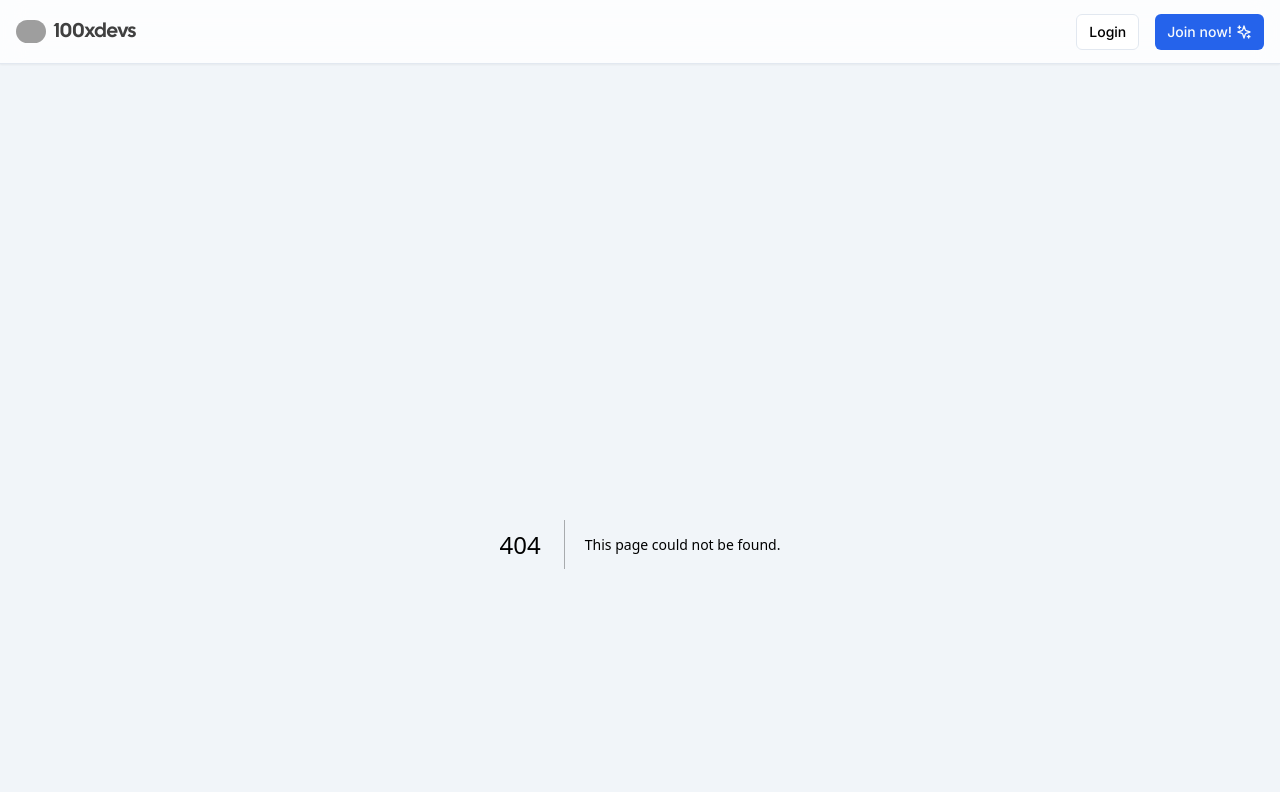
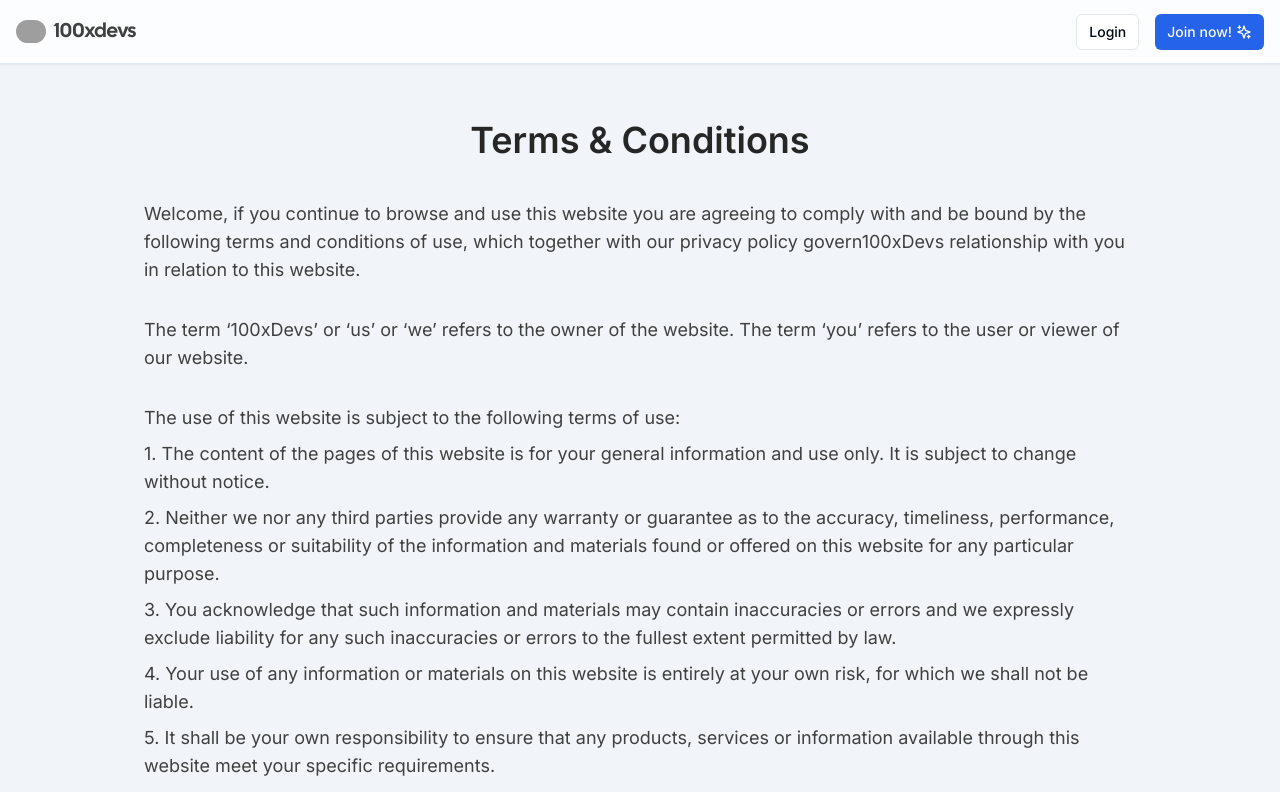
Before and after one commit to tanayvaswani/100xdevs-website, a Next.js app: page /tnc in a window 1280 px wide. Before the commit this address had no page. Shown: the top 792 px of the page. Built offline with nearby package versions, Linux system fonts and the light colour scheme; grey boxes are pictures that could not be loaded.

Commit message:
feat: tnc page

```diff
--- /dev/null
+++ b/app/(policy)/tnc/page.tsx
@@ -0,0 +1,32 @@
+import { tncContent } from "@/components/footer/tnc/tnc-content";
+
+const TermsAndConditionsPage = () => {
+  return (
+    <main className="flex flex-col items-start justify-center -mt-6 mb-12 px-4 md:px-36">
+      <h1 className="text-3xl md:text-4xl font-semibold text-neutral-800 mb-4 md:mb-6 w-full text-center md:max-w-screen-2xl mx-auto">
+        Terms & Conditions
+      </h1>
+      {tncContent.map((item) => {
+        return (
+          <div
+            className="my-4 text-neutral-700 font-normal text-lg"
+            key={item.id}
+          >
+            <p>{item.description}</p>
+            {item.points?.map((point) => {
+              return (
+                <p className="my-2" key={point.id}>
+                  {point.id}
+                  {". "}
+                  {point.description}
+                </p>
+              );
+            })}
+          </div>
+        );
+      })}
+    </main>
+  );
+};
+
+export default TermsAndConditionsPage;
--- /dev/null
+++ b/components/footer/tnc/tnc-content.ts
@@ -0,0 +1,79 @@
+export const tncContent = [
+  {
+    id: 1,
+    description:
+      "Welcome, if you continue to browse and use this website you are agreeing to comply with and be bound by the following terms and conditions of use, which together with our privacy policy govern100xDevs relationship with you in relation to this website.",
+  },
+  {
+    id: 2,
+    description:
+      "The term ‘100xDevs’ or ‘us’ or ‘we’ refers to the owner of the website. The term ‘you’ refers to the user or viewer of our website.",
+  },
+  {
+    id: 3,
+    description:
+      "The use of this website is subject to the following terms of use:",
+    points: [
+      {
+        id: 1,
+        description:
+          "The content of the pages of this website is for your general information and use only. It is subject to change without notice.",
+      },
+      {
+        id: 2,
+        description:
+          "Neither we nor any third parties provide any warranty or guarantee as to the accuracy, timeliness, performance, completeness or suitability of the information and materials found or offered on this website for any particular purpose.",
+      },
+      {
+        id: 3,
+        description:
+          "You acknowledge that such information and materials may contain inaccuracies or errors and we expressly exclude liability for any such inaccuracies or errors to the fullest extent permitted by law.",
+      },
+      {
+        id: 4,
+        description:
+          "Your use of any information or materials on this website is entirely at your own risk, for which we shall not be liable.",
+      },
+      {
+        id: 5,
+        description:
+          "It shall be your own responsibility to ensure that any products, services or information available through this website meet your specific requirements.",
+      },
+      {
+        id: 6,
+        description:
+          "This website contains material which is owned by or licensed to us. This material includes, but is not limited to, the design, layout, look, appearance and graphics.",
+      },
+      {
+        id: 7,
+        description:
+          "Reproduction is prohibited other than in accordance with the copyright notice, which forms part of these terms and conditions.",
+      },
+      {
+        id: 8,
+        description:
+          "All trademarks reproduced in this website which is not the property of, or licensed to, the operator is acknowledged on the website.",
+      },
+      {
+        id: 9,
+        description:
+          "Unauthorized use of this website by you may give rise to a claim for damages and/or be a criminal offense. From time to time this website may also include links to other websites.",
+      },
+      {
+        id: 10,
+        description:
+          "These links are provided for your convenience to provide further information. They do not signify that we endorse the website(s). We take no responsibility for the content of the linked website(s).",
+      },
+      {
+        id: 11,
+        description:
+          "You may not create a link to this website from another website or document without 100xDevs prior consent.Your use of this website and any dispute arising out of such use of the website is subject to the laws of India or other regulatory authority.",
+      },
+      {
+        id: 12,
+        description:
+          "Other Terms: Credit Card orders will commence on receiving the authorization/confirmation from the Credit Card/respective Payment Gateway companies.",
+      },
+    ],
+  },
+];
```
